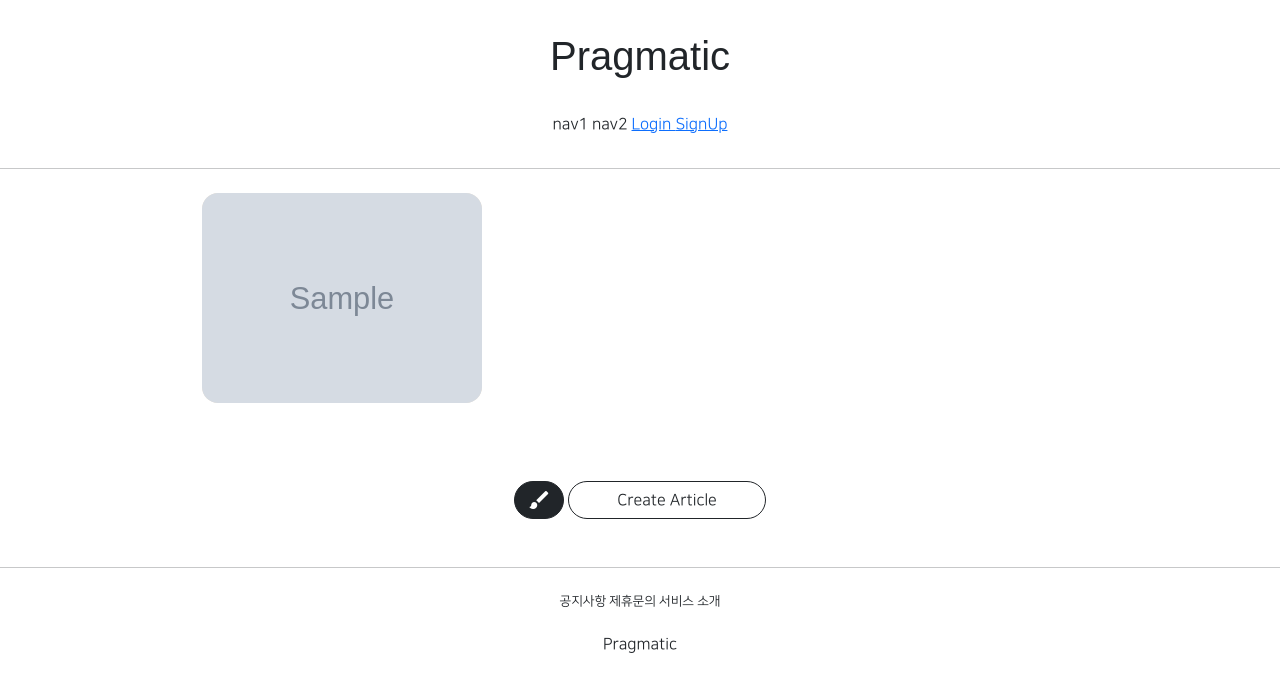
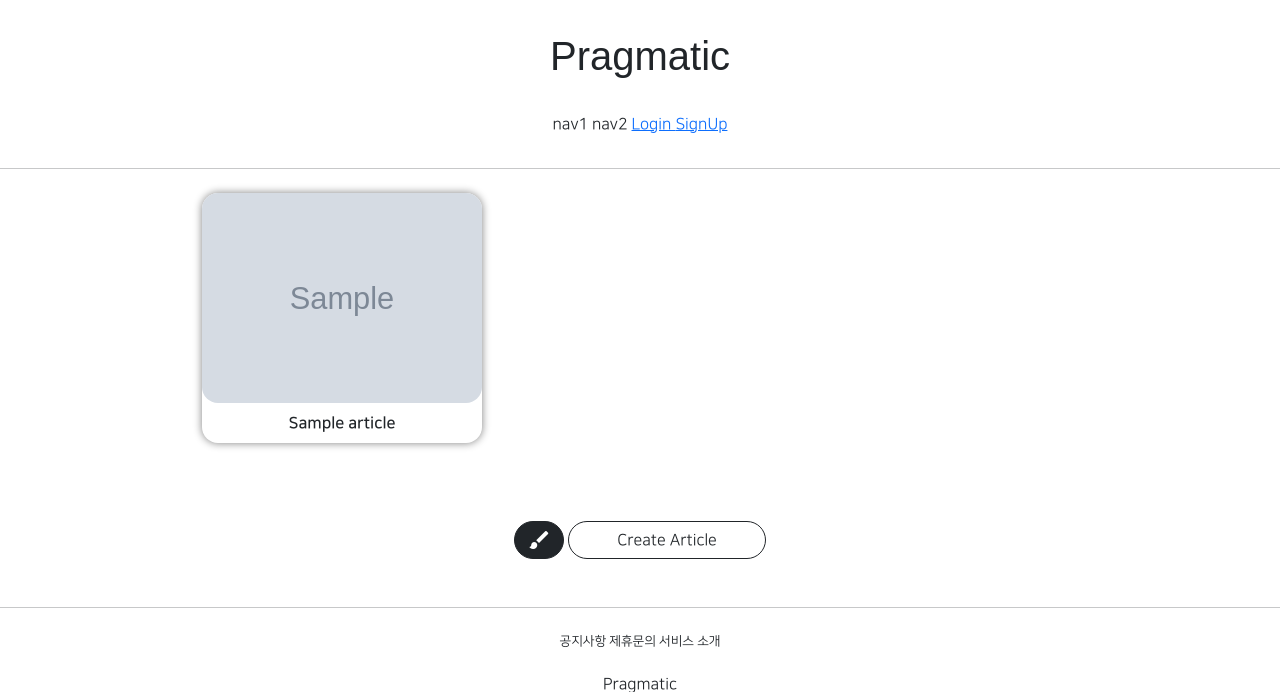
Before and after one commit to 00kang/gis_web_1, a Django app: page /articles/list/ in a window 1280 px wide. Shown: the top 692 px of the page. Run offline with Django 3.2, Linux system fonts and the light colour scheme; tables that the repository leaves empty hold one stand-in row (values such as "Sample post"); grey boxes marked "Sample" are stand-in pictures; parts of the project's set-up code (start-up, migrations or seed data) failed here and were passed over; some libraries are stand-ins or nearby versions; some web fonts are replaced.

Commit message:
08/05 commit_6

```diff
--- a/articleapp/templates/articleapp/list.html
+++ b/articleapp/templates/articleapp/list.html
@@ -6,11 +6,12 @@
     <style>
         .container div {
           width: 280px;
-          background-color: antiquewhite;
           display: flex;
           justify-content: center;
           align-items: center;
           border-radius: 1rem;
+            box-shadow: 0 0 .5rem grey;
+            flex-direction: column;
         }
 
         .container img {
@@ -26,6 +27,9 @@
                     <img src="{{ article.image.url }}"
                          alt="">
                 </a>
+                <span class="m-2 NNS_B">
+                    {{ article.title }}
+                </span>
             </div>
 
         {% endfor %}
```
